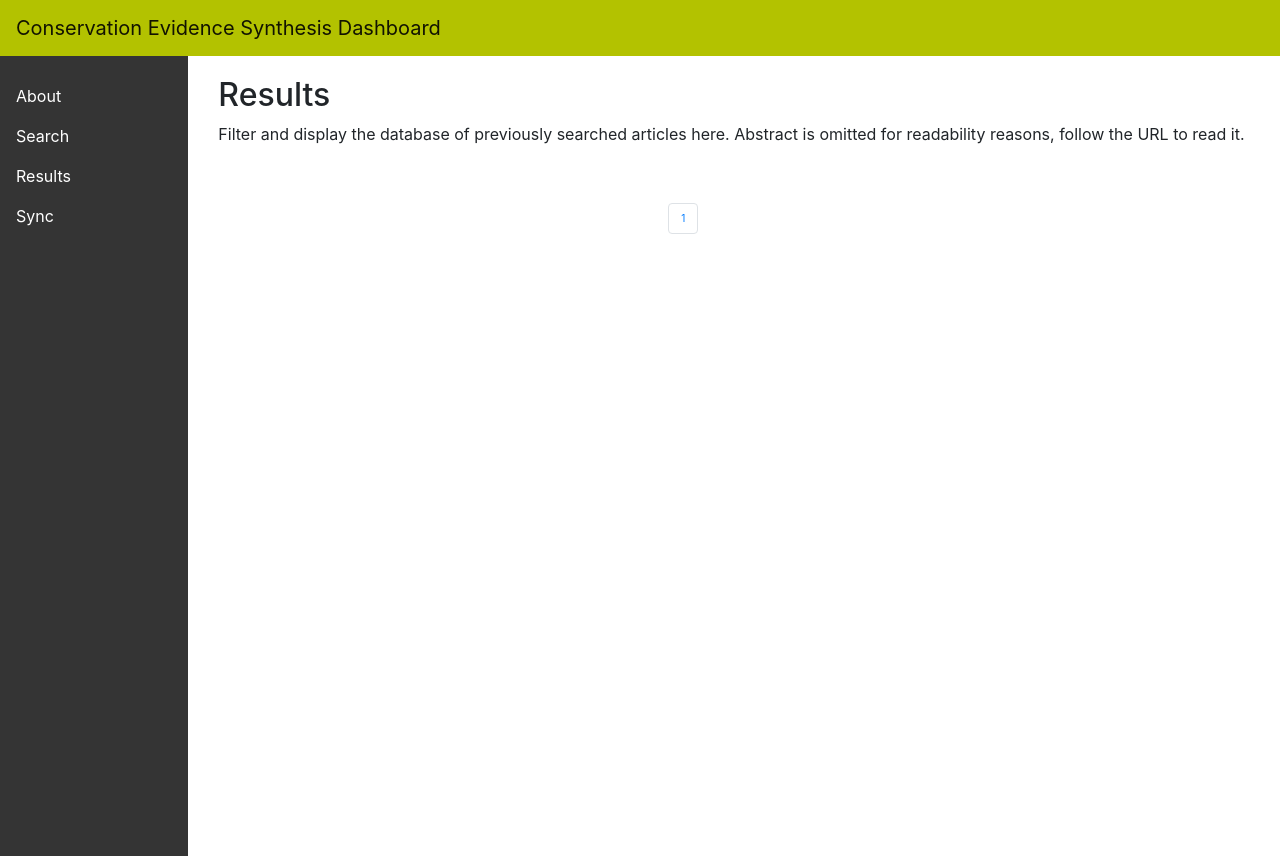
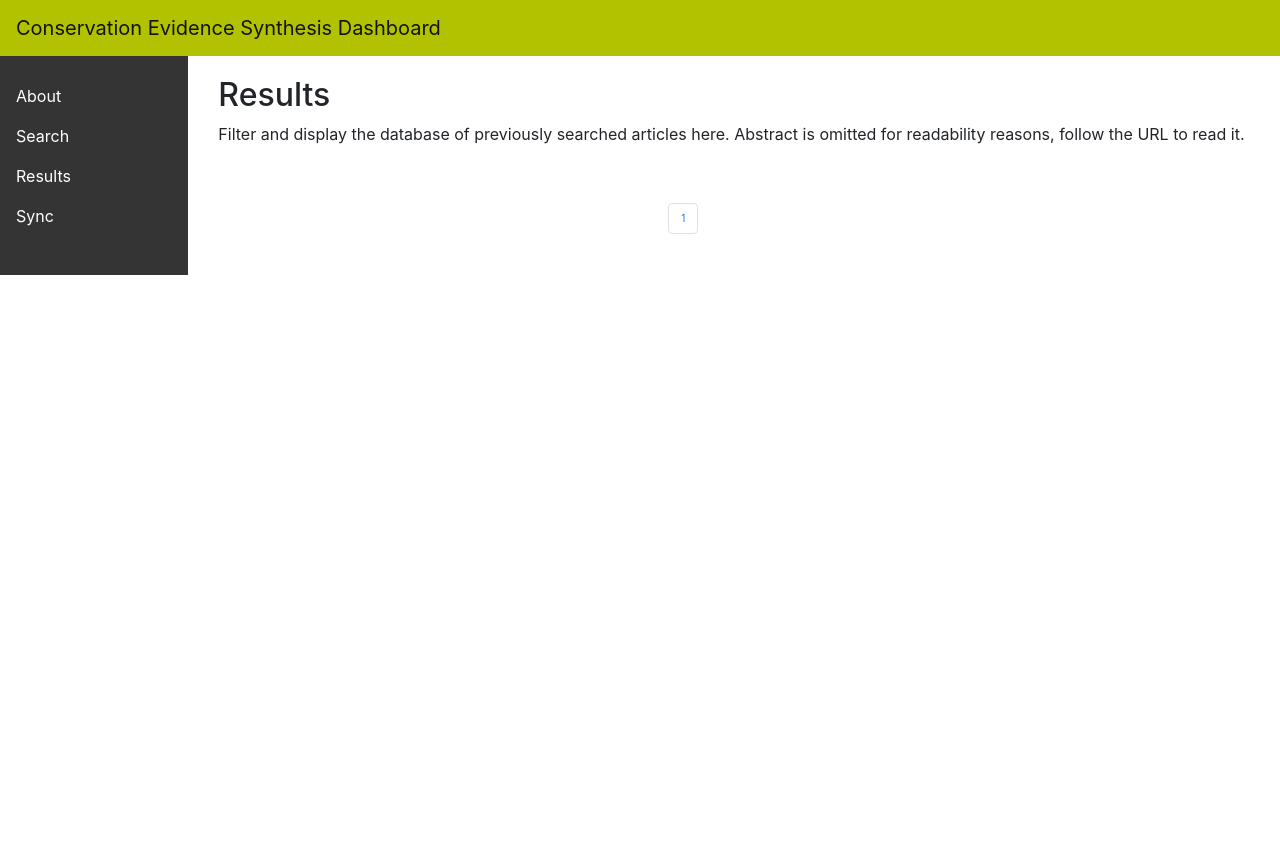
Before and after one commit to M4rukku/conservation_synthesis_github, a Flask app: page /results-table in a window 1280 px wide. After the commit the page ends 275 px from the top, so only its background shows below. Run offline with Flask 2, Linux system fonts and the light colour scheme; some libraries are stand-ins or nearby versions.

Commit message:
Extended Sidebar, Enabled Result caching to prevent accidental reloads

```diff
--- a/sources/frontend/app.py
+++ b/sources/frontend/app.py
@@ -121,9 +121,21 @@ def results_table():
                            articles_per_page=articles_per_page)
 
 
+# Cache Data so that reloads don't cause an actual reloading of data!
+cached_query = None
+# True if we are currently responding to a request
+in_process = False
+
+
 # handle query input on the results page
 @app.route('/handle-results-query', methods=['POST'])
 def handle_results_query():
+    #Ensure
+    global in_process
+    if in_process:
+        return
+    in_process = True
+
     # get all form fields
     if request.form.get('relevant_only'):
         relevant_only = True
@@ -151,12 +163,20 @@ def handle_results_query():
                                  from_sync_date=sync_date_object,
                                  to_sync_date=date.today())
 
+    #Ensure we don't double load the same query
+    global cached_query
+    if cached_query == result_filter:
+        in_process = False
+        return results_table()
+    cached_query = result_filter
+
     # create query handler and process query
     filter_handler = DatabaseResultQueryHandler()
     result = filter_handler.process_filter_query(result_filter)
     list_of_result_dicts = convert_result(result)
     global global_filter_result
     global_filter_result = list_of_result_dicts
+    in_process = False
     return results_table()
 
 
--- a/sources/frontend/static/css/style.css
+++ b/sources/frontend/static/css/style.css
@@ -16,6 +16,12 @@
     overflow-y: scroll;
     text-align: left;
     padding-left: 0px;
+}
+
+.base{
+    height:100%;
+    width: 100%;
+    overflow: hidden;
 }
 
 h2 {
@@ -49,7 +55,8 @@ h2 {
 }
 
 #results-table {
-    max-height: 500px;
+    max-height: 70%;
+    max-width: 100%;
     margin: 25px;
     overflow-y: scroll;
     font-size: x-small;
--- a/sources/frontend/templates/base.html
+++ b/sources/frontend/templates/base.html
@@ -12,12 +12,13 @@
     <title>CE Dashboard</title>
   </head>
   <body>
-    <nav class="navbar navbar-light" style="background-color: #B3C200; color: #343434;"">
+  <div class="base">
+    <nav class="navbar navbar-light" style="width=100%; background-color: #B3C200; color: #343434;"">
         <a class="navbar-brand" href="{{ url_for('index')}}">Conservation Evidence Synthesis Dashboard</a>
     </nav>
     <div class="row">
         <div class="col-md-2">
-            <nav class="nav flex-column" style="height: 100vh; background-color: #343434;" id="sidebar">
+            <nav class="nav flex-column" style="height: 100%; background-color: #343434;" id="sidebar">
                 <a class="nav-link active" href="{{ url_for('index')}}">About</a>
                 <a class="nav-link" href="{{ url_for('search')}}">Search</a>
                 <a class="nav-link" href="{{ url_for('results')}}">Results</a>
@@ -28,6 +29,7 @@
             {% block content %} {% endblock %}
         </div>
     </div>
+  </div>
 
     <!-- Optional JavaScript -->
     <!-- jQuery first, then Popper.js, then Bootstrap JS -->
--- a/sources/frontend/user_queries.py
+++ b/sources/frontend/user_queries.py
@@ -1,6 +1,6 @@
 import datetime
 from dataclasses import dataclass
-from typing import Optional
+from typing import Optional, List
 
 classification_types = ["Amphibians",
                         "Animals",
@@ -46,7 +46,7 @@ class UserQueryInformation:
     classification_restriction: Optional[str] = None
 
 
-class UserQueryResponse: #TODO Remove
+class UserQueryResponse:  # TODO Remove
     def __init__(self, processed_data: list, message=None):
         self.processed_data = processed_data  # Data from Database
         self.message = message  # What still needs to be gathered (intervals)i
@@ -56,8 +56,9 @@ class UserQueryResponse: #TODO Remove
 class ResultFilter:
     """ResultFilter encapsulates the query restrictions.
     """
+
     def __init__(self,
-                 journal_names: list,
+                 journal_names: List[str],
                  from_pub_date: datetime.date,
                  to_pub_date: datetime.date,
 
@@ -76,3 +77,16 @@ class ResultFilter:
         self.to_pub_date = to_pub_date
         self.from_sync_date = from_sync_date
         self.to_sync_date = to_sync_date
+
+    def __eq__(self, other):
+        if not isinstance(other, ResultFilter):
+            return False
+        else:
+            return self.journal_names == other.journal_names and \
+                   self.from_sync_date == other.from_sync_date and \
+                   self.to_pub_date == other.to_pub_date and \
+                   self.to_sync_date == other.to_sync_date and \
+                   self.classification == other.classification and \
+                   self.remove_checked_articles == other.remove_checked_articles and \
+                   self.relevant_only == other.relevant_only and \
+                   self.journal_names == other.journal_names
```
